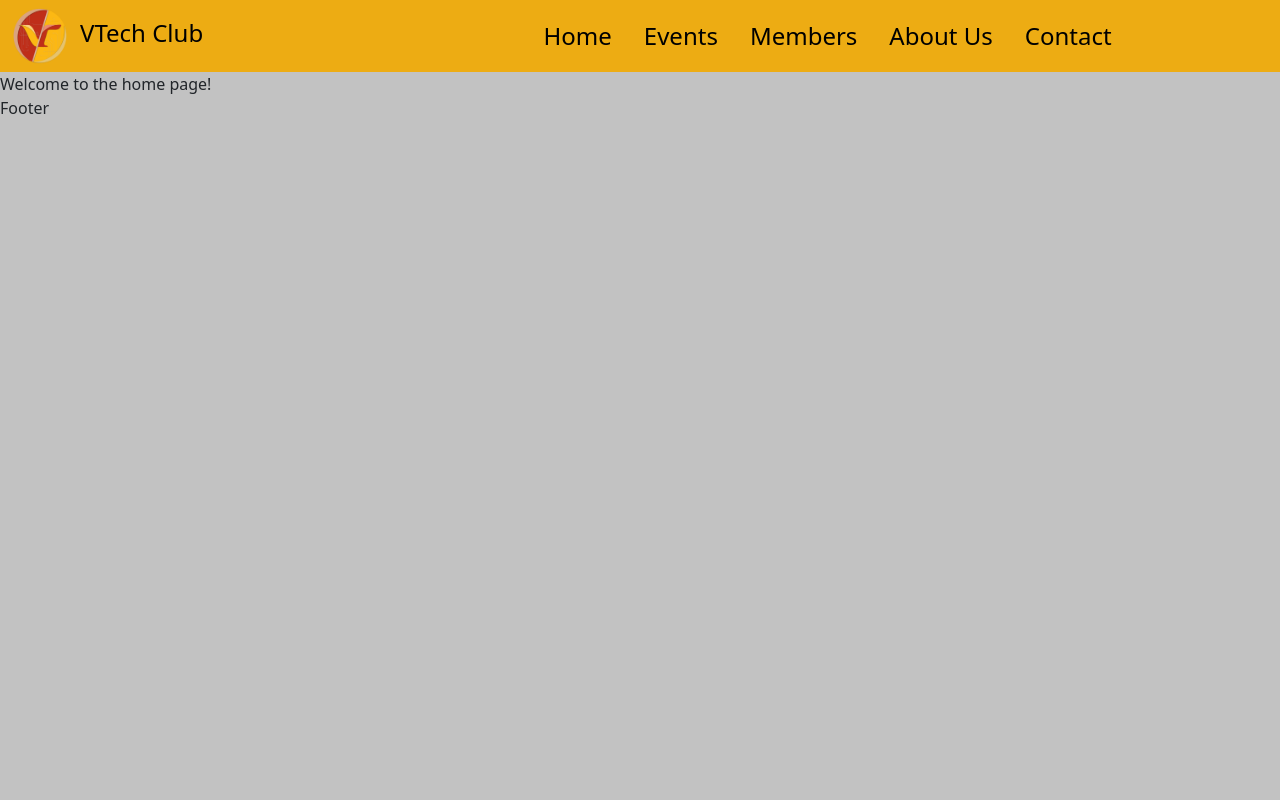
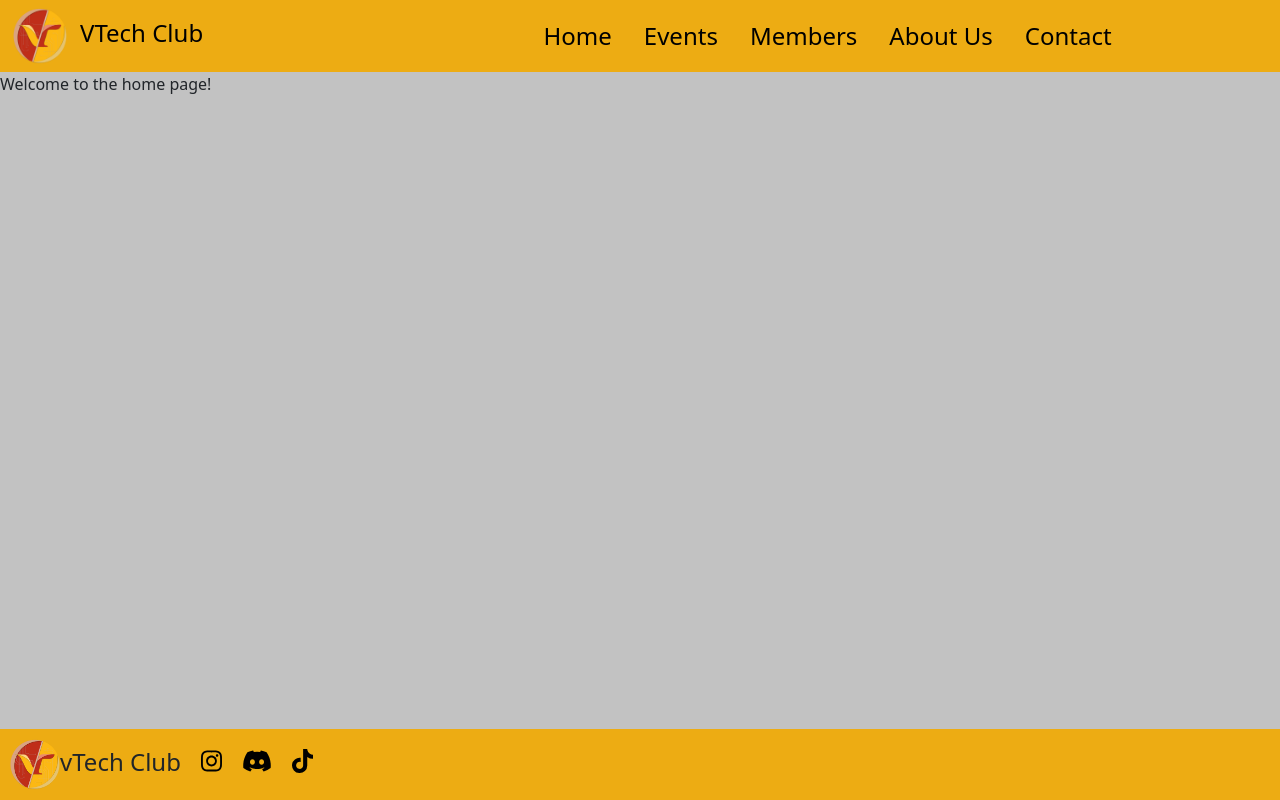
Before and after one commit to Neil925/valenciatechclub, a React (Create React App) app: page / in a window 1280 px wide. Built offline with nearby package versions, Linux system fonts and the light colour scheme.

Commit message:
Basic Footer

```diff
--- a/package.json
+++ b/package.json
@@ -3,6 +3,9 @@
   "version": "0.1.0",
   "private": true,
   "dependencies": {
+    "@fortawesome/fontawesome-svg-core": "^6.4.2",
+    "@fortawesome/free-brands-svg-icons": "^6.4.2",
+    "@fortawesome/react-fontawesome": "^0.2.0",
     "@testing-library/jest-dom": "^5.17.0",
     "@testing-library/react": "^13.4.0",
     "@testing-library/user-event": "^13.5.0",
--- a/src/index.scss
+++ b/src/index.scss
@@ -1,5 +1,6 @@
 @import "./_variables";
 
 body {
+  overflow-x: hidden;
   background-color: $primary-bg;
 }
--- a/src/index.tsx
+++ b/src/index.tsx
@@ -1,7 +1,7 @@
 import React from "react";
 import ReactDOM from "react-dom/client";
 import "./index.scss";
-import { BrowserRouter, Route, Routes } from "react-router-dom";
+import { BrowserRouter, Route, Routes, Outlet } from "react-router-dom";
 import HomePage from "./routes/home/HomePage";
 import About from "./routes/about/About";
 import Contact from "./routes/contact/Contact";
@@ -9,8 +9,6 @@ import Members from "./routes/members/Members";
 import Events from "./routes/events/Events";
 import Error from "./routes/error/Error";
 import Admin from "./routes/admin/Admin";
-
-import { Outlet } from "react-router-dom";
 import NavBar from "./shared/navbar/NavBar";
 import Footer from "./shared/footer/Footer";
 import NavMenu from "./shared/navmenu/NavMenu";
--- a/src/shared/footer/Footer.scss
+++ b/src/shared/footer/Footer.scss
@@ -0,0 +1,32 @@
+@import "./_variables";
+
+.footer {
+    background-color: $navbar-bg;
+    display: flex;
+    justify-content: start;
+    align-items: center;
+    position: absolute;
+    bottom: 0;
+    width: 100vw;
+    font-size: clamp(1.5rem, 1vw, 7rem);
+}
+.vtechclub{
+    padding: 10px;
+}
+img{
+    width: 50px;
+}
+.socials{
+    display: flex;
+    justify-content: space-around;
+}
+.social{
+    padding: 10px;
+    color: $navbar-fc;
+}
+.fa-bounce-hover:hover {
+    -webkit-animation: fa-bounce 1s infinite linear;
+    -moz-animation: fa-bounce 1s infinite linear;
+    -o-animation: fa-bounce 1s infinite linear;
+    animation: fa-bounce 1.25s infinite linear;
+  }
--- a/src/shared/footer/Footer.tsx
+++ b/src/shared/footer/Footer.tsx
@@ -1,7 +1,27 @@
-import React from 'react'
+import React from "react";
+import { FontAwesomeIcon } from "@fortawesome/react-fontawesome";
+import { faInstagram, faDiscord, faTiktok } from "@fortawesome/free-brands-svg-icons";
+import "./Footer.scss";
 
 export default function Footer() {
   return (
-    <div>Footer</div>
-  )
+    <div className="footer">
+      <div className="vtechclub">
+        <img src="./logo192.png" alt="VTechLogo" />
+        vTech Club
+      </div>
+      <div className="socials">
+        {/* Please add Real Social Links Later <3 */}
+        <a href="https://www.youtube.com/watch?v=z3OKd5b2Rlw" target="_blank">
+          <FontAwesomeIcon icon={faInstagram} className="social fa-bounce-hover" />
+        </a>
+        <a href="https://www.discord.gg/RRkWy4fVMv" target="_blank">
+          <FontAwesomeIcon icon={faDiscord} className="social fa-bounce-hover" />
+        </a>
+        <a href="https://www.youtube.com/watch?v=a8MZBUoQt68" target="_blank">
+          <FontAwesomeIcon icon={faTiktok} className="social fa-bounce-hover" />
+        </a>
+      </div>
+    </div>
+  );
 }
```
Also changed, not shown: 1 other file (tests, documents, lock files or other folders).
